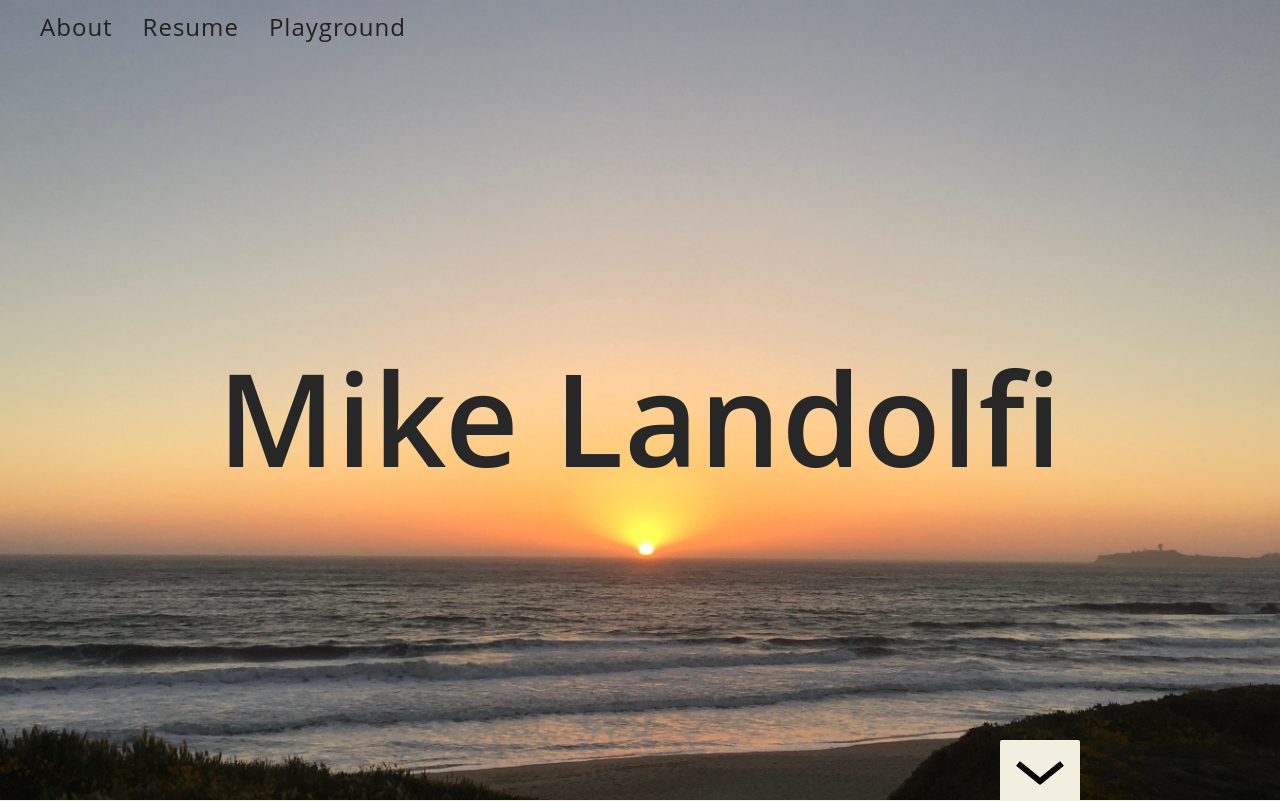
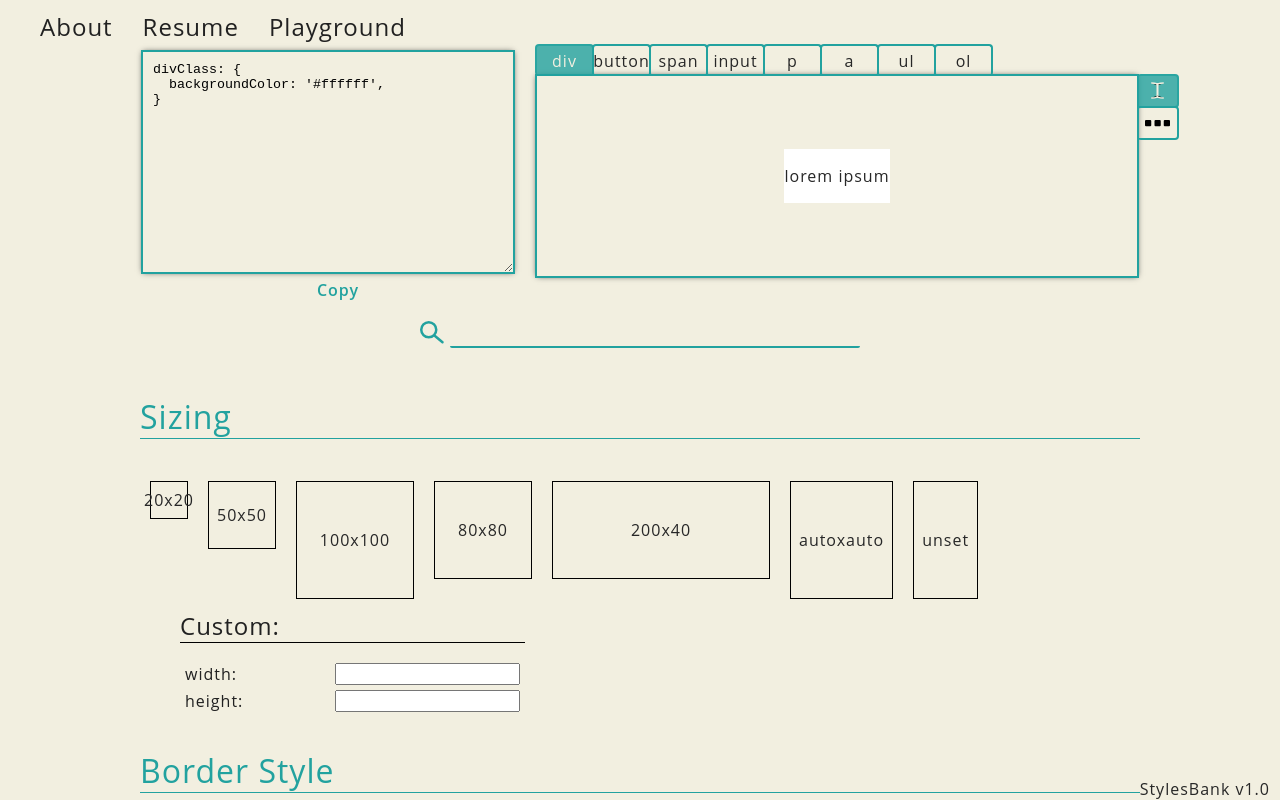
Before and after one commit to mlandolfi/site, a React (Create React App) app: page / in a window 1280 px wide. Shown: the top 801 px of the page. Built offline with nearby package versions, Linux system fonts and the light colour scheme.

Commit message:
removed some warnings

```diff
--- a/src/App.js
+++ b/src/App.js
@@ -37,7 +37,7 @@ class App extends React.Component {
 		super(props);
 		this.rootRef = null;
 		this.state = {
-			tab: 'about',
+			tab: 'playground',
 			wrapClass: 'fade-in',
 		}
 		this.isMobile = window.innerWidth < 500;
--- a/src/containers/StyleBank/data.js
+++ b/src/containers/StyleBank/data.js
@@ -1,3 +1,8 @@
+function parseIntNaN(val) {
+	if (isNaN(parseInt(val))) return 0;
+	return parseInt(val);
+}
+
 
 const labelStyles = {
 	padding: 8,
@@ -23,8 +28,8 @@ const BANK = [
 			{ label: 'unset', style: { width: undefined, height: undefined } }
 		],
 		customStyles: [
-			{ label: 'width', inputType: 'number', conversion: parseInt },
-			{ label: 'height', inputType: 'number', conversion: parseInt },
+			{ label: 'width', inputType: 'number', conversion: parseIntNaN },
+			{ label: 'height', inputType: 'number', conversion: parseIntNaN },
 		],
 	},
 	{
@@ -66,7 +71,7 @@ const BANK = [
 			{ label: '10px', style: { borderWidth: 10 } },
 		],
 		customStyles: [
-			{ label: 'borderWidth', inputType: 'number', conversion: parseInt },
+			{ label: 'borderWidth', inputType: 'number', conversion: parseIntNaN },
 		],
 	},
 	{
@@ -129,7 +134,7 @@ const BANK = [
 			{ label: '40px', style: { padding: 40 } },
 		],
 		customStyles: [
-			{ label: 'padding', inputType: 'number', conversion: parseInt },
+			{ label: 'padding', inputType: 'number', conversion: parseIntNaN },
 		],
 	},
 	{
@@ -154,7 +159,7 @@ const BANK = [
 			{ label: '40px', style: { margin: 40 } },
 		],
 		customStyles: [
-			{ label: 'margin', inputType: 'number', conversion: parseInt },
+			{ label: 'margin', inputType: 'number', conversion: parseIntNaN },
 		],
 	},
 	{
@@ -196,7 +201,7 @@ const BANK = [
 			{ label: '3rem', style: { fontSize: '3rem' } },
 		],
 		customStyles: [
-			{ label: 'fontSize', inputType: 'number', conversion: parseInt },
+			{ label: 'fontSize', inputType: 'number', conversion: parseIntNaN },
 		],
 	},
 ]
--- a/src/containers/StyleBank/index.js
+++ b/src/containers/StyleBank/index.js
@@ -36,6 +36,15 @@ class StyleBank extends React.Component {
 	}
 
 	handleCustomInput = (style, value, conversion) => {
+		if (value.length === 0) {	// if the custom style is deleted
+			const copyStyles = Object.assign({}, this.state.appliedStyles);
+			delete copyStyles[style];
+			this.setState({
+				appliedStyles: copyStyles,
+			});
+			return;
+		}
+
 		this.setState({
 			appliedStyles: {
 				...this.state.appliedStyles,
@@ -85,7 +94,7 @@ class StyleBank extends React.Component {
 
 	getFilteredBank = () => {
 		const { filter } = this.state;
-		if (filter.length == 0)
+		if (filter.length === 0)
 			return Bank;
 
 		return Bank.filter(styles => this.checkStylesForMatch(styles, filter));
@@ -176,6 +185,7 @@ class StyleBank extends React.Component {
 					<div className="bank-preivew-container">
 					{CONTAINER_TYPES.map((ct, index) => (
 						<BabyTab
+							key={`baby-tab-${ct}`}
 							value={ct}
 							position={{ top: -32, left: -2 + index*57 }}
 							style={{ borderBottom: 'none', width: 55 }}
@@ -215,7 +225,7 @@ class StyleBank extends React.Component {
 							<p className="bank-section-header">{section.label}</p>
 							<div style={{ display: 'flex', flexWrap: 'wrap' }} >
 								{section.allStyles.map((boi) => boi.newLine ?
-									<div style={{ flexBasis: '100%', height: 0 }}/>
+									<div key={`section-style-${boi.label}`} style={{ flexBasis: '100%', height: 0 }}/>
 									:
 									(<div
 										style={{
```
Also changed, not shown: src/components/BabyTab/index.js (line endings or trailing spaces).
